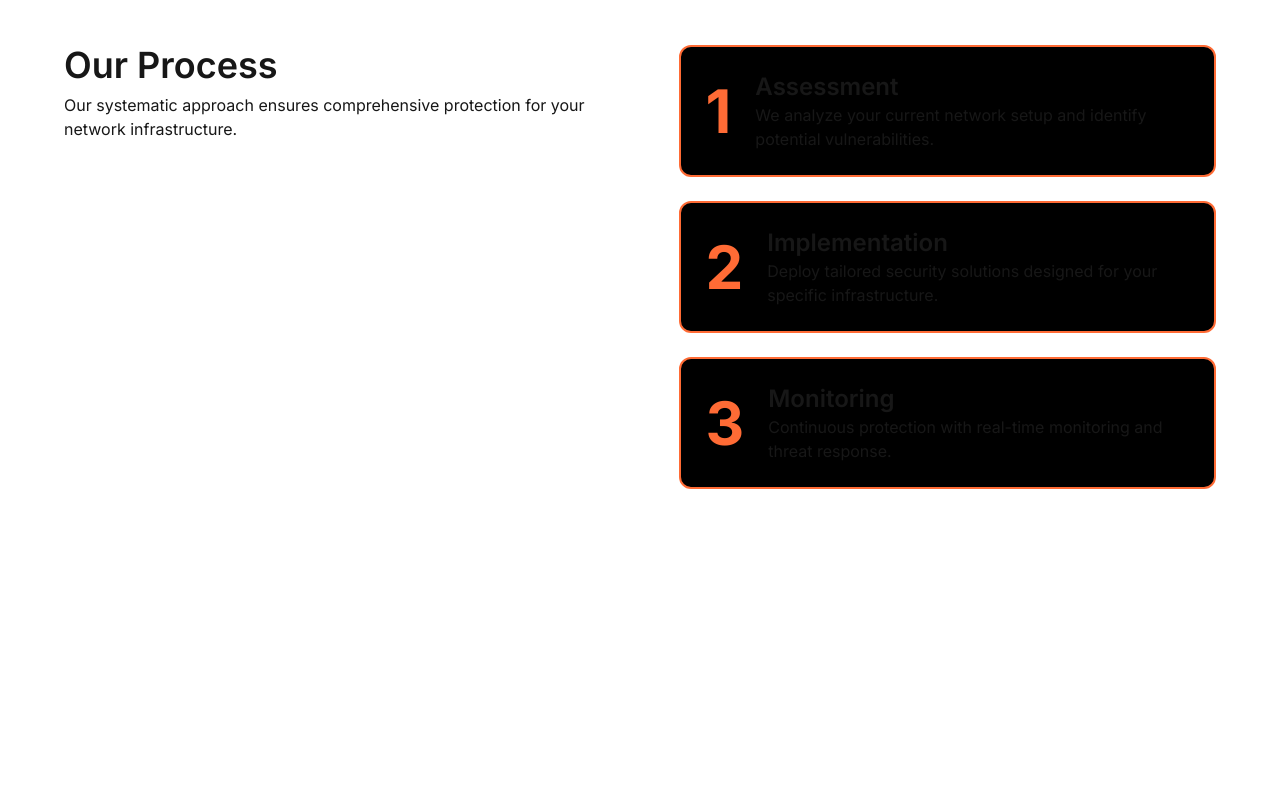
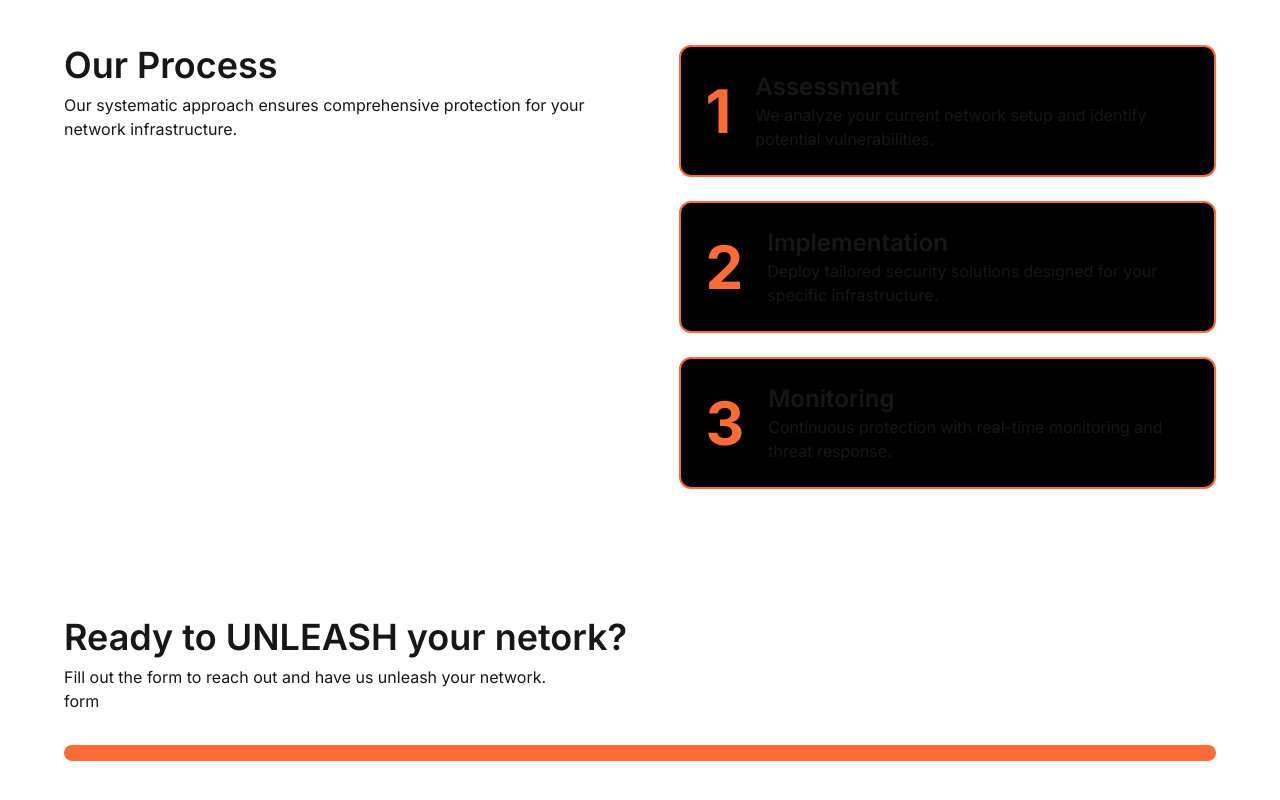
Before and after one commit to tjdanner/pangolin-website, a Next.js app: page /service-pages/network-security in a window 1280 px wide. Shown: the part 1364-2164 px from the top of the page. Before the commit the page ends 1917 px from the top, so only its background shows below. Built offline with nearby package versions, Linux system fonts and the light colour scheme.

Commit message:
Simplify service pages, push for remote access

```diff
--- a/app/components/Button.tsx
+++ b/app/components/Button.tsx
@@ -2,15 +2,17 @@ export default function Button({
   children,
   href,
   onClick,
+  type = "button",
   className = "",
 }: {
   children: React.ReactNode;
   href?: string;
   onClick?: () => void;
+  type?: "button" | "submit" | "reset";
   className?: string;
 }) {
   const baseClasses =
-    "inline-block px-4 py-2 mt-4 bg-accent text-white text-base rounded-full hover:bg-accent/80 transition-colors duration-350";
+    "inline-block px-5 py-2 mt-4 bg-accent text-white text-base rounded-full hover:bg-accent/80 transition-colors duration-350";
   const combinedClasses = `${baseClasses} ${className}`.trim();
 
   if (href) {
@@ -22,7 +24,7 @@ export default function Button({
   }
 
   return (
-    <button onClick={onClick} className={combinedClasses}>
+    <button type={type} onClick={onClick} className={combinedClasses}>
       {children}
     </button>
   );
--- /dev/null
+++ b/app/components/FormGroup.tsx
@@ -0,0 +1,48 @@
+interface FormGroupProps {
+  label: string;
+  name: string;
+  type?: "text" | "email" | "tel" | "textarea";
+  required?: boolean;
+  rows?: number;
+  placeholder?: string;
+}
+
+export default function FormGroup({
+  label,
+  name,
+  type = "text",
+  required = false,
+  rows = 4,
+  placeholder,
+}: FormGroupProps) {
+  const inputClasses =
+    "w-full px-3 py-2 border border-gray-300 rounded-md focus:outline-none focus:ring-2 focus:ring-accent";
+
+  return (
+    <div className="form-group">
+      <label htmlFor={name} className="block text-sm font-medium mb-1">
+        {label} {required && "*"}
+      </label>
+
+      {type === "textarea" ? (
+        <textarea
+          id={name}
+          name={name}
+          required={required}
+          rows={rows}
+          placeholder={placeholder}
+          className={`${inputClasses} resize-vertical`}
+        />
+      ) : (
+        <input
+          type={type}
+          id={name}
+          name={name}
+          required={required}
+          placeholder={placeholder}
+          className={inputClasses}
+        />
+      )}
+    </div>
+  );
+}
--- /dev/null
+++ b/app/components/FormSection.tsx
@@ -0,0 +1,25 @@
+import FormGroup from "./FormGroup";
+import Button from "./Button";
+
+export default function FormSection({
+  title,
+  text,
+}: {
+  title: string;
+  text: string;
+}) {
+  return (
+    <section className="form-section p-[5%]">
+      <div className="form-content flex flex-col">
+        <div className="form-context flex flex-col gap-2">
+          <h1 className="text-2xl lg:text-4xl font-semibold">{title}</h1>
+          <p className="text-base">{text}</p>
+        </div>
+        <form action="" className="flex flex-col gap-4">
+          form
+          <Button />
+        </form>
+      </div>
+    </section>
+  );
+}
--- a/app/components/ProcessSection.tsx
+++ b/app/components/ProcessSection.tsx
@@ -14,7 +14,7 @@ export default function ProcessSection({
   backgroundColor?: string;
 }) {
   return (
-    <section className={`p-[5%] flex justify-center items-center`}>
+    <section className="p-[5%] flex justify-center items-center">
       <div className="flex flex-col lg:flex-row gap-6 lg:gap-16 lg:max-w-screen-xl">
         <div className="flex flex-col gap-2">
           <h1 className="text-2xl lg:text-4xl font-semibold">{title}</h1>
--- a/app/service-pages/network-security/page.tsx
+++ b/app/service-pages/network-security/page.tsx
@@ -2,7 +2,7 @@ import Banner from "../../components/Banner";
 import TextSection from "../../components/TextSection";
 import CardSection from "../../components/CardSection";
 import ProcessSection from "../../components/ProcessSection";
-import EndCTA from "../../components/EndCTASection";
+import FormSection from "@/app/components/FormSection";
 import { MdSecurity, MdMonitorHeart, MdBugReport } from "react-icons/md";
 
 export default function NetworkSecurity() {
@@ -11,6 +11,7 @@ export default function NetworkSecurity() {
       <Banner
         title="Network Security"
         subtitle="Protecting your network from evolving cyber threats 24/7"
+        backgroundColor="bg-accent"
       />
 
       {/* Add your page content here using your components */}
@@ -75,6 +76,11 @@ export default function NetworkSecurity() {
           },
         ]}
       />
+
+      <FormSection
+        title="Ready to UNLEASH your netork?"
+        text="Fill out the form to reach out and have us unleash your network."
+      />
     </div>
   );
 }
```
